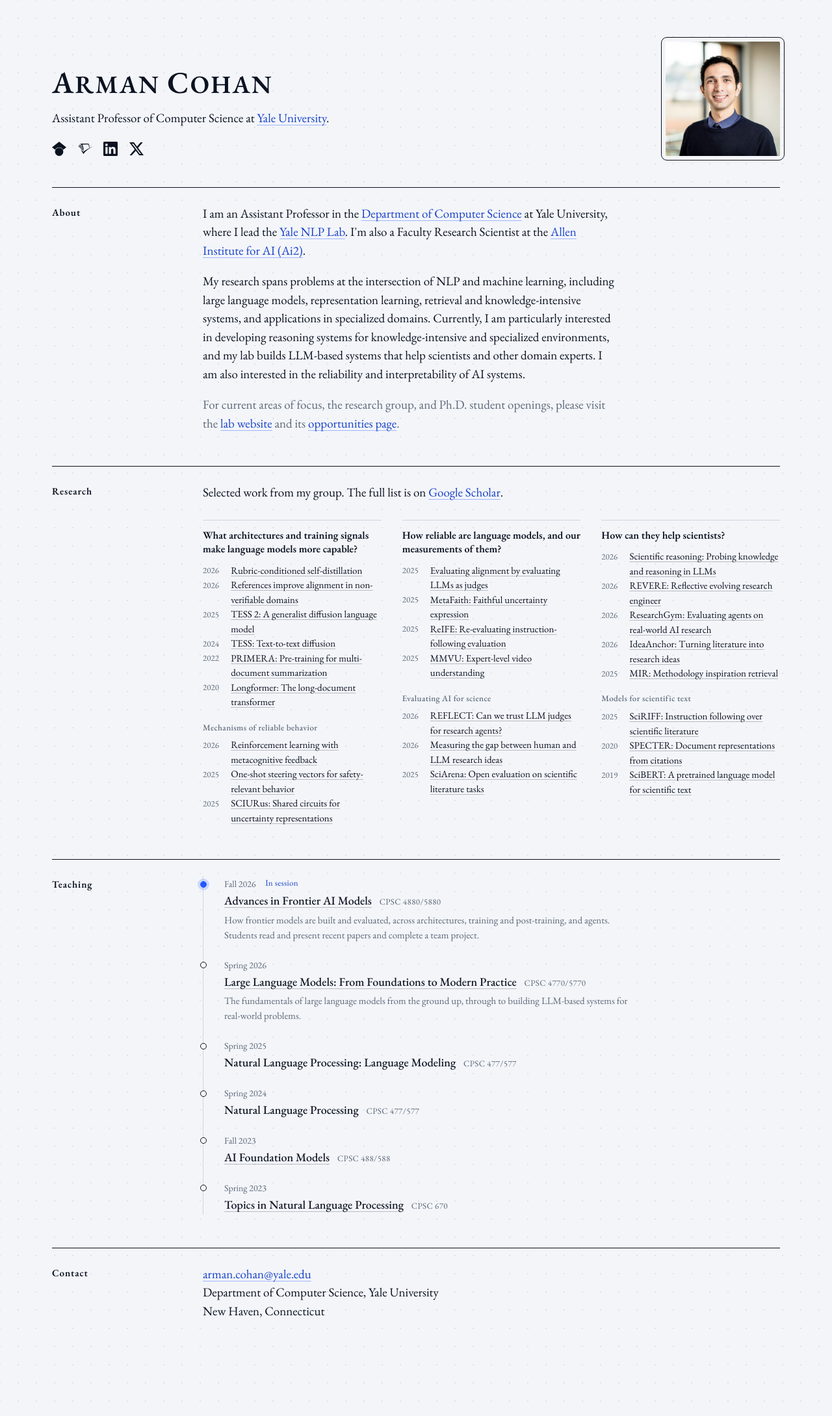
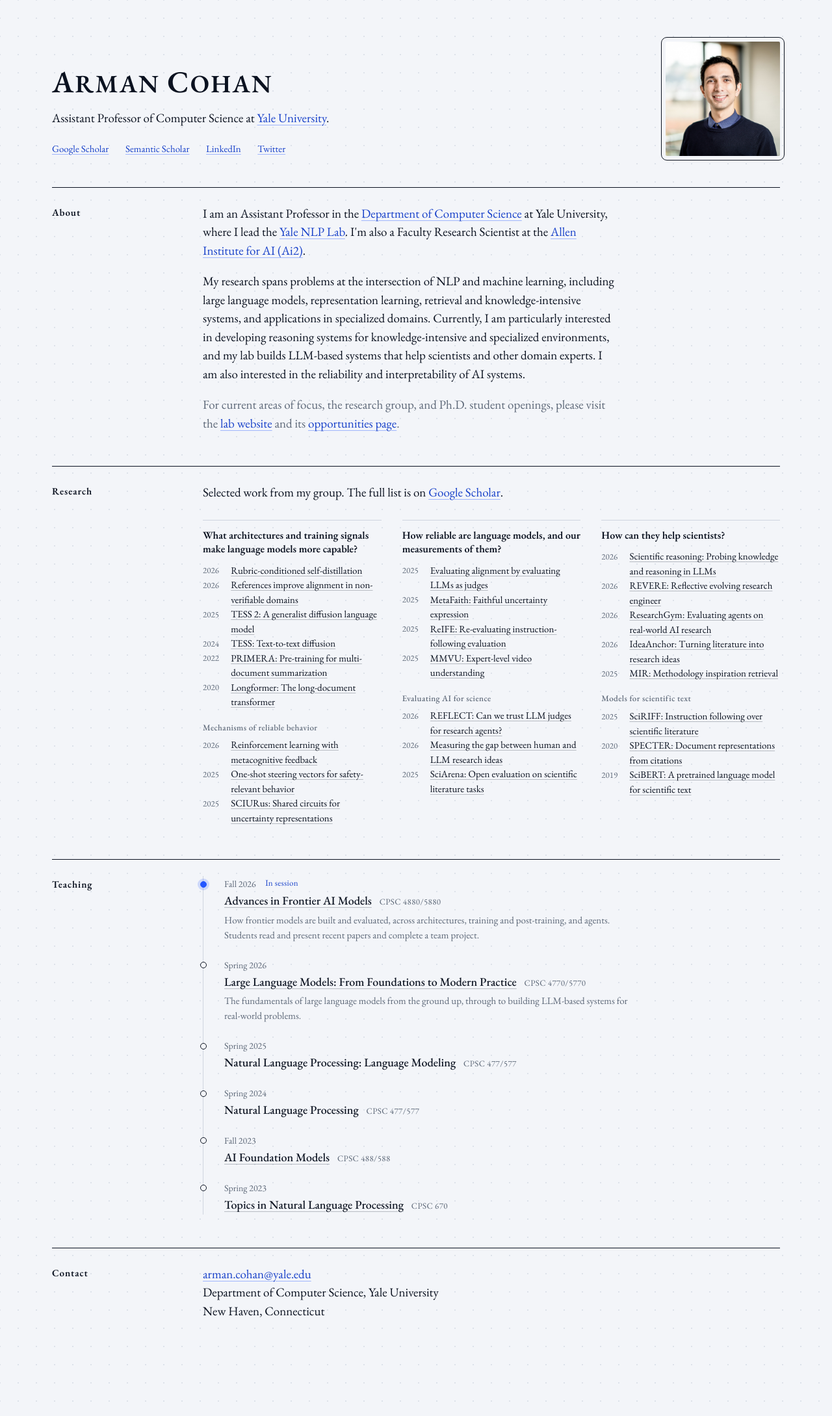
Before and after one commit to armancohan/acohan.github.io, a Jekyll site: the page built from index.html, in a window 1280 px wide. Shown: the whole page at 65% size. Built offline with Jekyll 4.4.1, drawn with Linux system fonts in a browser that asks for light colours.

Commit message:
Return to text profile links, with LinkedIn added
Co-Authored-By: Claude Fable 5.1 <noreply@anthropic.com>

```diff
--- a/files/site.css
+++ b/files/site.css
@@ -119,28 +119,12 @@ h1 .cap {
 
 .links {
   display: flex;
-  gap: 1.1rem;
-  margin: .2rem 0 0;
+  flex-wrap: wrap;
+  gap: .4rem 1.6rem;
+  margin: 0;
   padding: 0;
   list-style: none;
-}
-
-.links a {
-  display: block;
-  width: 22px;
-  height: 22px;
-  color: var(--ink);
-}
-
-.links svg {
-  display: block;
-  width: 100%;
-  height: 100%;
-  fill: currentColor;
-}
-
-.links a:hover {
-  color: var(--accent);
+  font-size: .9375rem;
 }
 
 .portrait {
--- a/index.html
+++ b/index.html
@@ -58,10 +58,10 @@
         <p class="role">Assistant Professor of Computer Science at
           <a href="https://www.yale.edu/">Yale University</a>.</p>
         <ul class="links">
-          <li><a href="https://scholar.google.com/citations?user=baI7IY0AAAAJ&amp;hl=en" aria-label="Google Scholar" title="Google Scholar"><svg viewBox="0 0 24 24" aria-hidden="true"><path d="M5.242 13.769L0 9.5 12 0l12 9.5-5.242 4.269C17.548 11.249 14.978 9.5 12 9.5c-2.977 0-5.548 1.748-6.758 4.269zM12 10a7 7 0 1 0 0 14 7 7 0 0 0 0-14z"/></svg></a></li>
-          <li><a href="https://www.semanticscholar.org/author/Arman-Cohan/2527954" aria-label="Semantic Scholar" title="Semantic Scholar"><svg viewBox="0 0 24 24" aria-hidden="true"><path d="M24 8.609c-.848.536-1.436.83-2.146 1.245-4.152 2.509-8.15 5.295-11.247 8.981l-1.488 1.817-4.568-7.268c1.021.814 3.564 3.098 4.603 3.599l3.356-2.526c2.336-1.644 8.946-5.226 11.49-5.848ZM8.046 15.201c.346.277.692.537.969.744.761-3.668.121-7.613-1.886-11.039 3.374-.052 6.731-.087 10.105-.139a14.794 14.794 0 0 1 1.298 5.295c.294-.156.588-.294.883-.433-.104-1.868-.641-3.91-1.662-6.263-4.602-.018-9.188-.018-13.79-.018 2.993 3.547 4.36 7.839 4.083 11.853Zm-.623-.484c.087.086.191.155.277.225-.138-3.409-1.419-6.887-3.824-9.881H1.73c3.098 2.855 4.984 6.299 5.693 9.656Zm-.744-.658c.104.087.208.173.329.277-.9-2.526-2.492-5.018-4.741-7.198H0c2.89 2.076 5.122 4.481 6.679 6.921Z"/></svg></a></li>
-          <li><a href="https://www.linkedin.com/in/armancohan" aria-label="LinkedIn" title="LinkedIn"><svg viewBox="0 0 24 24" aria-hidden="true"><path d="M20.447 20.452h-3.554v-5.569c0-1.328-.027-3.037-1.852-3.037-1.853 0-2.136 1.445-2.136 2.939v5.667H9.351V9h3.414v1.561h.046c.477-.9 1.637-1.85 3.37-1.85 3.601 0 4.267 2.37 4.267 5.455v6.286zM5.337 7.433c-1.144 0-2.063-.926-2.063-2.065 0-1.138.92-2.063 2.063-2.063 1.14 0 2.064.925 2.064 2.063 0 1.139-.925 2.065-2.064 2.065zm1.782 13.019H3.555V9h3.564v11.452zM22.225 0H1.771C.792 0 0 .774 0 1.729v20.542C0 23.227.792 24 1.771 24h20.451C23.2 24 24 23.227 24 22.271V1.729C24 .774 23.2 0 22.222 0h.003z"/></svg></a></li>
-          <li><a href="https://twitter.com/armancohan" aria-label="X (Twitter)" title="X (Twitter)"><svg viewBox="0 0 24 24" aria-hidden="true"><path d="M18.901 1.153h3.68l-8.04 9.19L24 22.846h-7.406l-5.8-7.584-6.638 7.584H.474l8.6-9.83L0 1.154h7.594l5.243 6.932ZM17.61 20.644h2.039L6.486 3.24H4.298Z"/></svg></a></li>
+          <li><a href="https://scholar.google.com/citations?user=baI7IY0AAAAJ&amp;hl=en">Google Scholar</a></li>
+          <li><a href="https://www.semanticscholar.org/author/Arman-Cohan/2527954">Semantic Scholar</a></li>
+          <li><a href="https://www.linkedin.com/in/armancohan">LinkedIn</a></li>
+          <li><a href="https://twitter.com/armancohan">Twitter</a></li>
         </ul>
       </div>
       <img class="portrait" src="./files/pic.jpg" alt="Photo of Arman Cohan" width="473" height="476">
```
